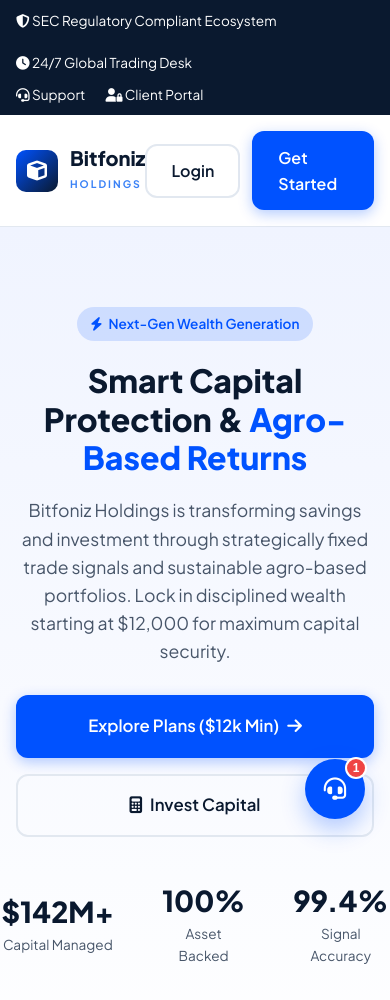
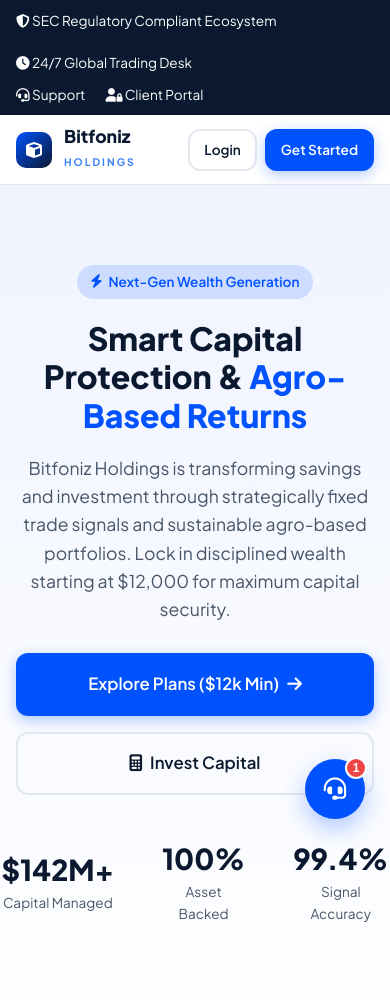
Before and after one commit to AYoMIde777/Bitfoniz, a plain HTML site: page public/index.html in a window 390 px wide. Shown: the top 1000 px of the page. Drawn offline with Linux system fonts and the light colour scheme.

Commit message:
Fix header navigation button responsiveness on mobile view

```diff
--- a/public/bitfoniz.css
+++ b/public/bitfoniz.css
@@ -867,3 +867,50 @@
         bottom: 70px;
     }
 }
+/* --- Header & Mobile Button Responsiveness Fixes --- */
+.header .container {
+    width: 100%;
+}
+
+.nav-flex {
+    display: flex;
+    align-items: center;
+    justify-content: space-between;
+    flex-wrap: wrap; /* Allows items to wrap neatly on smaller screens */
+    gap: 12px;
+}
+
+.nav-actions {
+    display: flex;
+    align-items: center;
+    gap: 8px;
+}
+
+/* Tablet & Mobile Breakpoints */
+@media (max-width: 968px) {
+    .navbar {
+        display: none; /* Hides desktop links on mobile */
+    }
+}
+
+@media (max-width: 576px) {
+    .header {
+        padding: 12px 0;
+    }
+
+    .logo-text h2 {
+        font-size: 1.1rem;
+    }
+
+    .logo-icon {
+        width: 36px;
+        height: 36px;
+        font-size: 1rem;
+    }
+
+    /* Make top navigation buttons scale cleanly and remain fully clickable on small phones */
+    .nav-actions .btn {
+        padding: 8px 14px;
+        font-size: 0.85rem;
+    }
+}
```
